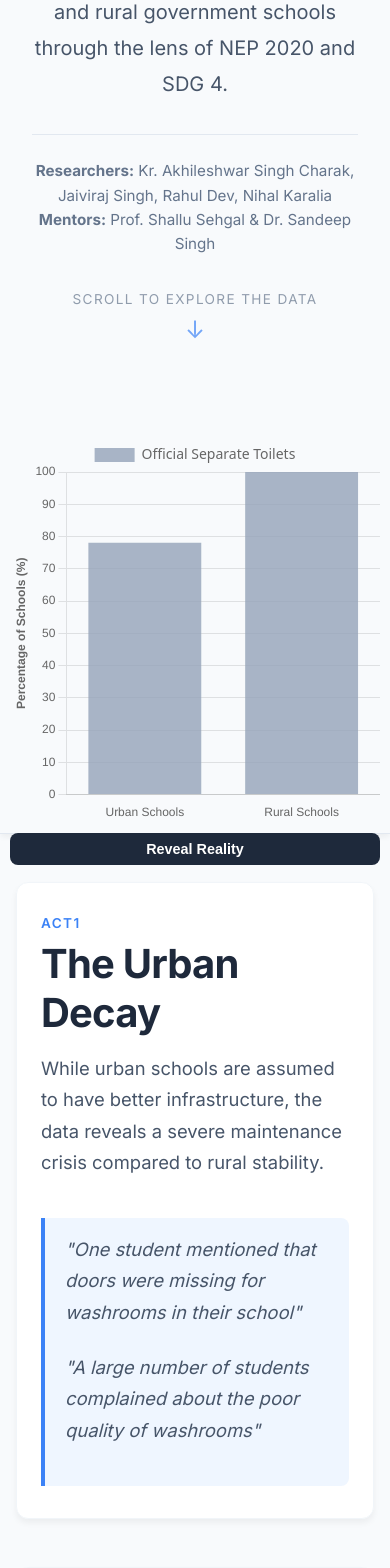
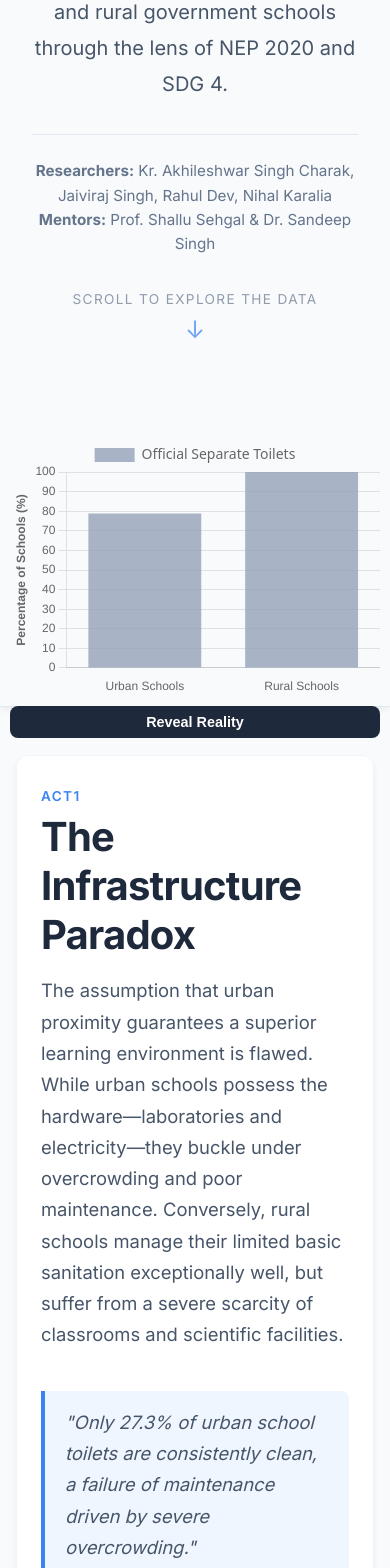
Before and after one commit to JaivirajSingh/edu-research-dashboard, a React (Vite) app: page / in a window 390 px wide. Shown: the part 432-2000 px from the top of the page. Built offline with nearby package versions, Linux system fonts and the light colour scheme.

Commit message:
Reduce size of charts in mobile view

```diff
--- a/src/App.css
+++ b/src/App.css
@@ -324,7 +324,7 @@ button {
         order: 1;
         position: sticky;
         top: 0;
-        height: 50dvh; /* Claims the top half of the screen */
+        height: 35dvh; /* Claims the top of the screen */
         width: 100%;
         z-index: 20; /* Commands the stacking context */
         background-color: var(--bg-primary, #f8fafc);
--- a/src/storyData.js
+++ b/src/storyData.js
@@ -1,66 +1,68 @@
 const StoryData = {
     "act1": {
         id: "act1",
-        title: "The Urban Decay",
-        description: "While urban schools are assumed to have better infrastructure, the data reveals a severe maintenance crisis compared to rural stability.",
+        title: "The Infrastructure Paradox",
+        description: "The assumption that urban proximity guarantees a superior learning environment is flawed. While urban schools possess the hardware—laboratories and electricity—they buckle under overcrowding and poor maintenance. Conversely, rural schools manage their limited basic sanitation exceptionally well, but suffer from a severe scarcity of classrooms and scientific facilities.",
         quote: [
-            {text: "One student mentioned that doors were missing for washrooms in their school"},
-            {text: "A large number of students complained about the poor quality of washrooms"}
+            {text: "Only 27.3% of urban school toilets are consistently clean, a failure of maintenance driven by severe overcrowding."},
+            {text: "Rural schools demonstrate high compliance in basic sanitation but face acute shortages of classroom space, forcing multi-grade teaching arrangements."}
         ],
         stats: {
             urban: {
                 label: "Urban Schools",
-                separateToilets: 78.1,
-                cleanToilets: 53.1,
-                runningWater: 59.4
+                separateToilets: 78.8, // From Table 3
+                cleanToilets: 27.3, // From Table 3
+                runningWater: 30.3 // From Table 3
             },
             rural: {
                 label: "Rural Schools",
-                separateToilets: 100,
-                cleanToilets: 89.3,
-                runningWater: 92.9
+                separateToilets: 100, // From Table 3
+                cleanToilets: 78.0, // From Table 3
+                runningWater: 90.2 // From Table 3
             }
         }
     },
     "act2": {
         id: "act2",
-        title: "The Pedagogy Paradox",
-        description: "The data shatters the myth that urban schools offer better learning environments through technology. Digital adoption is uniformly poor across the board, but rural schools compensate with veteran educators. Urban students, meanwhile, face a revolving door of inexperienced staff.",
+        title: "The Administrative Burden",
+        description: "The urban teaching advantage is largely a mirage. Despite having better digital resources, urban educators are crushed by non-academic duties—election work, census data, and bureaucratic reporting—drastically reducing instructional time. Meanwhile, rural schools suffer from acute staff shortages, forcing veteran educators to juggle multiple subjects outside their expertise.",
         quote: [
-            {text: "A lot of students said that they liked their teachers when asked about one thing they like about their school"}
+            {text: "Urban teachers face an 'administrative overload' that directly crowds out lesson planning and personalised pedagogical engagement."},
+            {text: "With a 10-year average experience advantage, rural teachers leverage strong community relationships to offset the lack of digital learning tools."}
         ],
         stats: {
             urban: {
                 label: "Urban Teachers",
-                experience: 4, //Avg years of experience
-                techNeverUsed: 50, // % who 'Never' use digital tools
+                experience: 3.3, // From Table 6
+                techNeverUsed: 40, // From Table 5
             },
             rural: {
                 label: "Rural Teachers",
-                experience: 14.5,
-                techNeverUsed: 40
+                experience: 10.3, // From Table 6
+                techNeverUsed: 40 // From Table 5
             }
         }
     },
     "act3": {
         id: "act3",
-        title: "The Final Outcome",
-        description: "Despite crumbling infrastructure and severe economic hardship, rural schools successfully push a higher percentage of their graduates into higher education. Urban schools, plagued by inexperienced staff, lose a significant portion of their students simply to a 'lack of interest.'",
+        title: "The Attrition Divide",
+        description: "Dropout drivers reveal a stark geographic and gendered divide. In rural areas, severe economic hardship and domestic labour obligations systematically strip adolescent girls from the education system post-Class 8. In contrast, urban attrition is not driven primarily by poverty, but by a lack of parental support and sheer apathy toward the curriculum.",
         quote: [
-            {text: "Dropout rates among rural girls notably increased after Class 8, reflecting the compounding effect of gendered socio-economic pressures."}
+            {text: "18.2% of urban dropouts stem purely from a 'lack of interest'—an indictment of an overcrowded, unengaging system."},
+            {text: "For rural female students, the intersection of poverty and domestic expectations creates insurmountable barriers to secondary education."}
         ],
         stats: {
             urban: {
                 label: "Urban Schools",
-                higherEd: 33.3, // % of schools reporting >60% progression
-                dropoutEconomic: 9.1, // % citing Economic Hardship
-                dropoutApathy: 18.2 // % citing Lack of Interest
+                higherEd: 33.3, // From Table 7 (Above 80% bracket)
+                dropoutEconomic: 9.1, // From Table 10
+                dropoutApathy: 18.2 // From Table 10
             },
             rural: {
                 label: "Rural Schools",
-                higherEd: 66.6,
-                dropoutEconomic: 36.0,
-                dropoutApathy: 12.0
+                higherEd: 33.3, // From Table 7 (Above 80% bracket)
+                dropoutEconomic: 36.0, // From Table 10
+                dropoutApathy: 12.0 // From Table 10
             }
         }
     }
```
